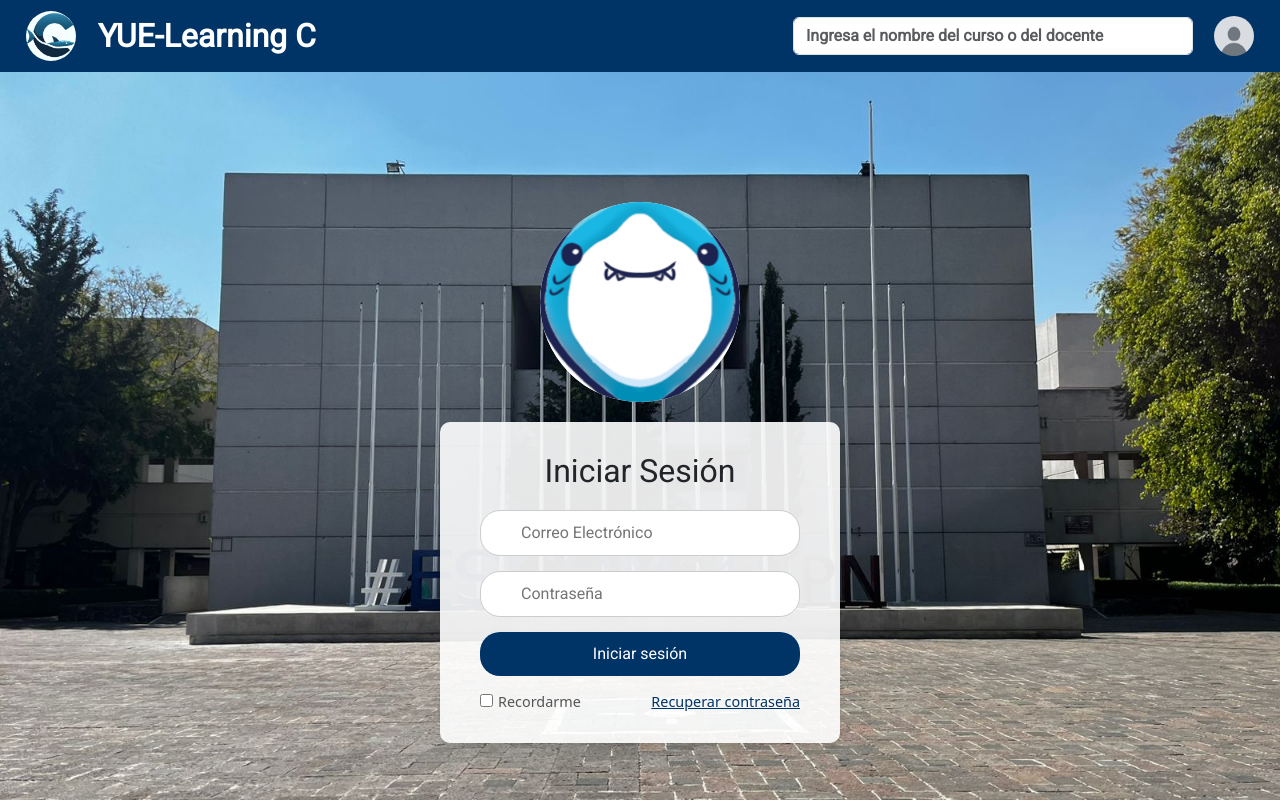
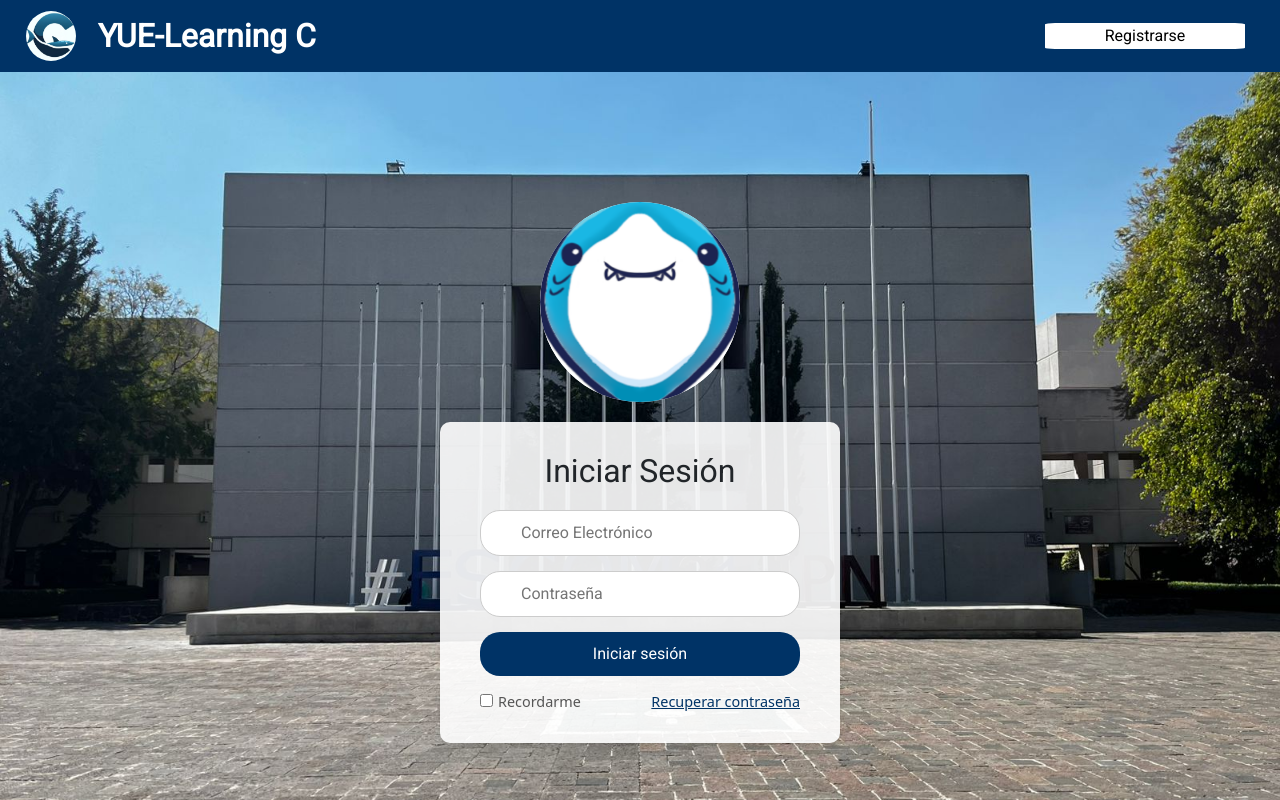
Before and after one commit to TlaloCode/YueLearningC, a React (Create React App) app in the folder frontend/: page /login in a window 1280 px wide. Shown: the top 800 px of the page. Built offline with nearby package versions, Linux system fonts and the light colour scheme.

Commit message:
Corrección del Login

```diff
--- /dev/null
+++ b/frontend/src/components/HeaderLogin.jsx
@@ -0,0 +1,120 @@
+import React from "react";
+import "@fontsource/roboto";
+import logo from "../Img/logo.JPG"
+import { useState, useRef, useEffect } from "react";
+import { useNavigate } from "react-router-dom"; // Importa useNavigate
+
+const Header = () => {
+    const [showMenu, setShowMenu] = useState(false);
+    const menuRef = useRef(null);  // Referencia al menú
+    const navigate = useNavigate();
+    const handleNavigation = (role) => {
+        if (role === "student") {
+            navigate("/RegisterStudent");
+        } else if (role === "teacher") {
+            navigate("/RegisterTeacher");
+        }
+        setShowMenu(false);  // Oculta el menú después de seleccionar
+    };
+
+    const homeNavigation = () => {
+        navigate('../home');
+    };
+
+    // Cierra el menú si se hace clic fuera de él
+    useEffect(() => {
+        const handleClickOutside = (event) => {
+            if (menuRef.current && !menuRef.current.contains(event.target)) {
+                setShowMenu(false);
+            }
+        };
+
+        document.addEventListener("mousedown", handleClickOutside);
+        return () => {
+            document.removeEventListener("mousedown", handleClickOutside);
+        };
+    }, []);
+
+
+
+    return (
+        <header
+            className="navbar navbar-expand-lg"
+            style={{
+                backgroundColor: "#003366", // Azul del header
+                color: "#fff",
+                padding: "10px 20px",
+                fontFamily: "Roboto, sans-serif",
+            }}
+        >
+            <div className="d-flex align-items-center">
+                <button
+                    onClick={homeNavigation} // Redirige a login
+                    style={{
+                        background: "transparent",
+                        border: "none",
+                    }}
+                >
+                    <img src={logo} alt="Logo" style={{width: 50, height: 50, borderRadius: "50%"}}/>
+                </button>
+                <h1 className="mx-3 mb-0"
+                    style={{fontSize: "2rem", fontFamily: "Roboto, sans-serif", fontWeight: "bold"}}>
+                    YUE-Learning C
+                </h1>
+            </div>
+            <div className="ms-auto d-flex align-items-center">
+                <button
+                onClick={() => setShowMenu(!showMenu)}
+                style={{
+                    backgroundColor: "#FFFFFF",
+                    borderRadius: "5%",
+                    border: "none",
+                    width: "200px",
+                    marginRight: "15px"
+                }}>
+                    Registrarse
+                </button>
+                {showMenu && (
+                    <div
+                        style={{
+                            position: "absolute",
+                            top: "100%",  // Justo debajo del botón
+                            width: "200px",
+                            backgroundColor: "#FFF",
+                            border: "1px solid #ccc",
+                            borderRadius: "5px",
+                            boxShadow: "0px 4px 6px rgba(0, 0, 0, 0.1)",
+                            zIndex: 10
+                        }}>
+                        <button
+                            onClick={() => handleNavigation("student")}
+                            style={{
+                                width: "100%",
+                                padding: "10px",
+                                border: "none",
+                                backgroundColor: "transparent",
+                                cursor: "pointer",
+                                textAlign: "left"
+                            }}>
+                            Registrarse como Estudiante
+                        </button>
+                        <button
+                            onClick={() => handleNavigation("teacher")}
+                            style={{
+                                width: "100%",
+                                padding: "10px",
+                                border: "none",
+                                backgroundColor: "transparent",
+                                cursor: "pointer",
+                                textAlign: "left"
+                            }}>
+                            Registrarse como Docente
+                        </button>
+                    </div>
+                )}
+            </div>
+        </header>
+    );
+};
+
+export default Header;
--- a/frontend/src/paginas/login.js
+++ b/frontend/src/paginas/login.js
@@ -1,5 +1,5 @@
 import React, { useState } from "react";
-import Header from "../components/Header";
+import Header from "../components/HeaderLogin";
 import Footer from "../components/footer"
 import escom from "../Img/ESCOM.jpeg";
 import tiburon1 from "../Img/Tiburón1.png"
```
